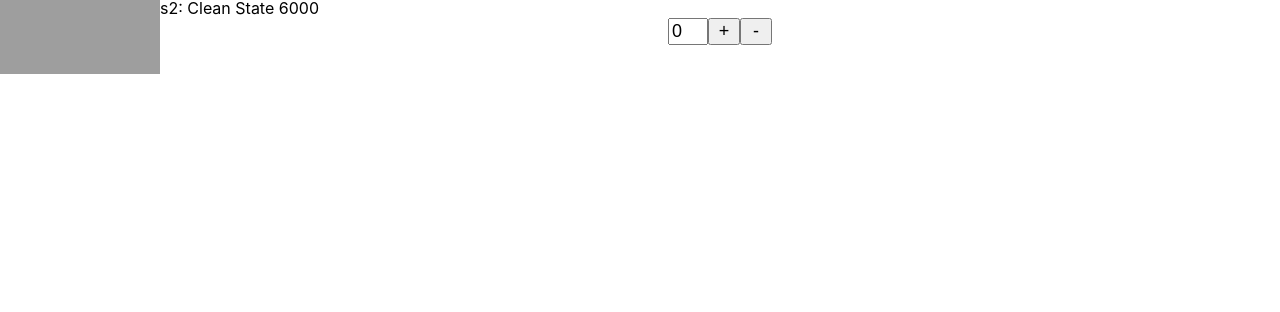
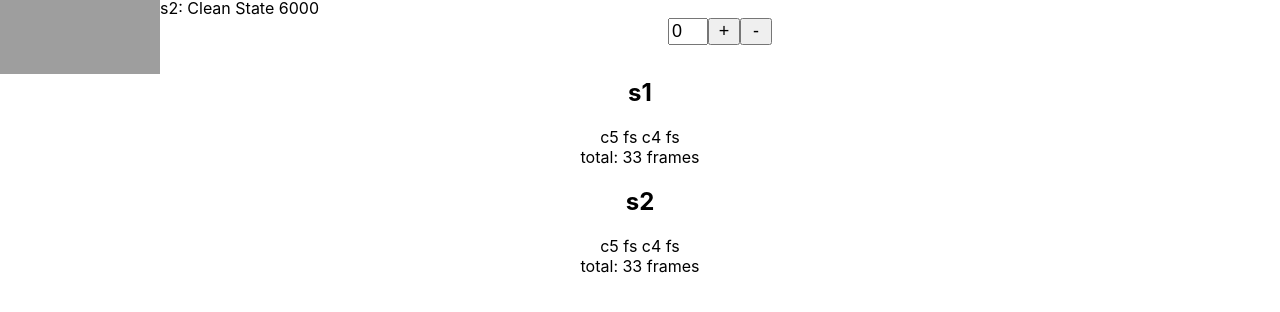
Before and after one commit to stak/dl-hastecalc, a React (Create React App) app: page / in a window 1280 px wide. Shown: the part 288-600 px from the top of the page. Built offline with nearby package versions, Linux system fonts and the light colour scheme; grey boxes are pictures that could not be loaded.

Commit message:
temporal result view

```diff
--- a/src/components/App.tsx
+++ b/src/components/App.tsx
@@ -2,12 +2,15 @@ import React, { useState } from 'react'
 import AdvArea from './AdvArea'
 import SelectorArea from './SelectorArea'
 import ConfigArea from './ConfigArea'
+import ComboArea from './ComboArea'
 import advData from '../data/adv'
+import { Adv } from '../types'
 import { Config } from '../types'
 
 import './App.css'
 
-const defConfig: Config = {
+const initialConfig: Config = {
+  weapon: advData[0].weapon,
   prep: 0,
   haste: 0,
   hasteFS: 0,
@@ -19,16 +22,23 @@ const defConfig: Config = {
 
 const App: React.FC = () => {
   const [activeAdv, setActiveAdv] = useState(advData[0])
-  const [config, setConfig] = useState(defConfig)
+  const [config, setConfig] = useState(initialConfig)
 
   return (
     <div className="App">
       <header>
         <h1>DRAGALIA LOST sp sim</h1>
       </header>
-      <SelectorArea all={advData} onChange={setActiveAdv} />
+      <SelectorArea
+        all={advData}
+        onChange={(adv: Adv) => {
+          setActiveAdv(adv)
+          setConfig(prev => ({ ...prev, weapon: adv.weapon }))
+        }}
+      />
       <AdvArea adv={activeAdv} />
       <ConfigArea adv={activeAdv} config={config} setConfig={setConfig} />
+      <ComboArea adv={activeAdv} config={config} />
     </div>
   )
 }
--- /dev/null
+++ b/src/components/ComboArea.css
@@ -0,0 +1,3 @@
+.ComboArea {
+  clear: both;
+}
--- /dev/null
+++ b/src/components/ComboArea.tsx
@@ -0,0 +1,49 @@
+import React from 'react'
+import ComboResult from './ComboResult'
+import { Adv } from '../types'
+import { Config } from '../types'
+import { ComboData } from '../types'
+import './ComboArea.css'
+
+import weaponCombos from '../data/combo'
+
+function calcFastestComboToSP(sp: number, config: Config): ComboData {
+  const combo = weaponCombos[config.weapon]
+
+  return {
+    time: combo.x1.startup + combo.x1.recovery,
+    str: 'c5 fs c4 fs',
+    actions: ['x1', 'x2', 'x3', 'x4', 'x5', 'fs', 'x1', 'x2', 'x3', 'x4', 'fs'],
+    detail: [
+      {
+        action: 'x1',
+        currentSP: 0,
+        gainSP: 130,
+        currentTime: 0,
+        spendTime: 33
+      }
+    ]
+  }
+}
+
+type Props = {
+  adv: Adv
+  config: Config
+}
+
+const ComboArea: React.FC<Props> = ({ adv, config }) => {
+  const results = {
+    s1: calcFastestComboToSP(adv.s1.sp, config),
+    s2: calcFastestComboToSP(adv.s2.sp, config)
+  }
+  return (
+    <div className="ComboArea">
+      <h2>s1</h2>
+      <ComboResult result={results.s1} />
+      <h2>s2</h2>
+      <ComboResult result={results.s2} />
+    </div>
+  )
+}
+
+export default ComboArea
--- /dev/null
+++ b/src/components/ComboResult.tsx
@@ -0,0 +1,16 @@
+import React from 'react'
+import { ComboData } from '../types'
+
+type Props = {
+  result: ComboData
+}
+
+const ComboResult: React.FC<Props> = ({ result }) => {
+  return (
+    <div className="ComboResult">
+      <div>{result.str}</div>total: {result.time} frames
+    </div>
+  )
+}
+
+export default ComboResult
--- a/src/components/ConfigArea.tsx
+++ b/src/components/ConfigArea.tsx
@@ -13,7 +13,7 @@ type Props = {
 const ConfigArea: React.FC<Props> = ({ adv, config, setConfig }) => {
   return (
     <div className="ConfigArea">
-      <input id="totalHaste" type="text" value={config.haste} />
+      <input id="totalHaste" type="text" value={config.haste} readOnly />
       <button
         onClick={() => {
           setConfig(prev => ({ ...prev, haste: prev.haste + 1 }))
--- a/src/components/SelectorArea.tsx
+++ b/src/components/SelectorArea.tsx
@@ -5,7 +5,7 @@ import './SelectorArea.css'
 
 type Props = {
   all: Adv[]
-  onChange: React.Dispatch<React.SetStateAction<Adv>>
+  onChange: (adv: Adv) => void
 }
 
 const SelectorArea: React.FC<Props> = ({ all, onChange }) => {
--- a/src/components/SelectorResults.tsx
+++ b/src/components/SelectorResults.tsx
@@ -4,7 +4,7 @@ import { Adv } from '../types'
 
 type Props = {
   all: Adv[]
-  onChange: React.Dispatch<React.SetStateAction<Adv>>
+  onChange: (adv: Adv) => void
 }
 
 const SelectorResults: React.FC<Props> = ({ all, onChange }) => {
--- /dev/null
+++ b/src/data/combo.ts
@@ -0,0 +1,48 @@
+import { ComboBase } from '../types'
+
+const weaponCombo: { [key: string]: ComboBase } = {
+  blade: {
+    x1: {
+      sp: 130,
+      startup: 10,
+      recovery: 23
+    },
+    x2: {
+      sp: 130,
+      startup: 0,
+      recovery: 41
+    },
+    x3: {
+      sp: 220,
+      startup: 6,
+      recovery: 37
+    },
+    x4: {
+      sp: 360,
+      startup: 0,
+      recovery: 65
+    },
+    x5: {
+      sp: 660,
+      startup: 0,
+      recovery: 62
+    },
+    fs: {
+      sp: 200,
+      startup: 30,
+      recovery: 41
+    },
+    fsf: {
+      sp: 0,
+      startup: 0,
+      recovery: 33
+    },
+    dodge: {
+      sp: 0,
+      startup: 0,
+      recovery: 43
+    }
+  }
+}
+
+export default weaponCombo
```
Also changed, not shown: src/types.ts (+76 -10 lines).
